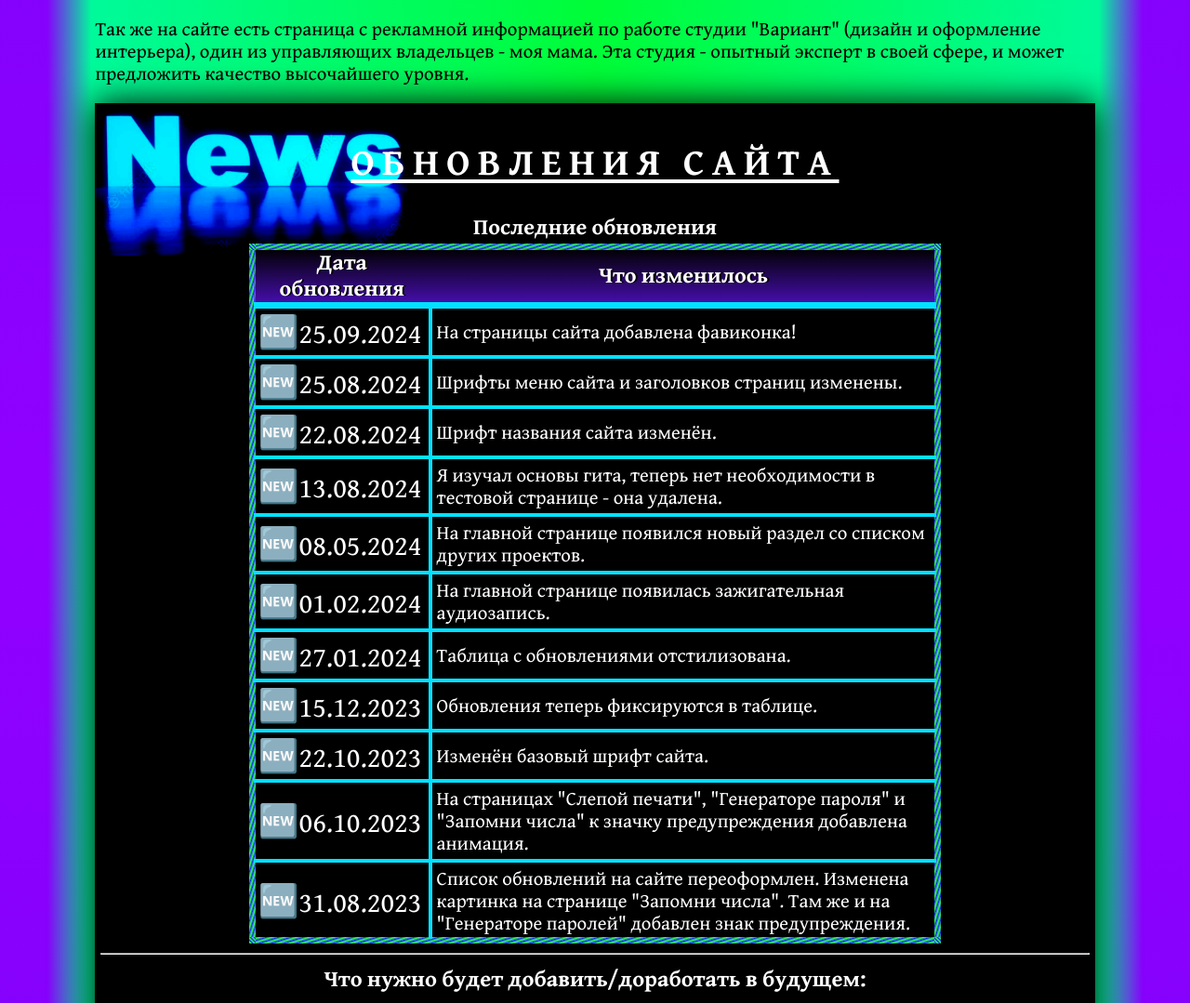
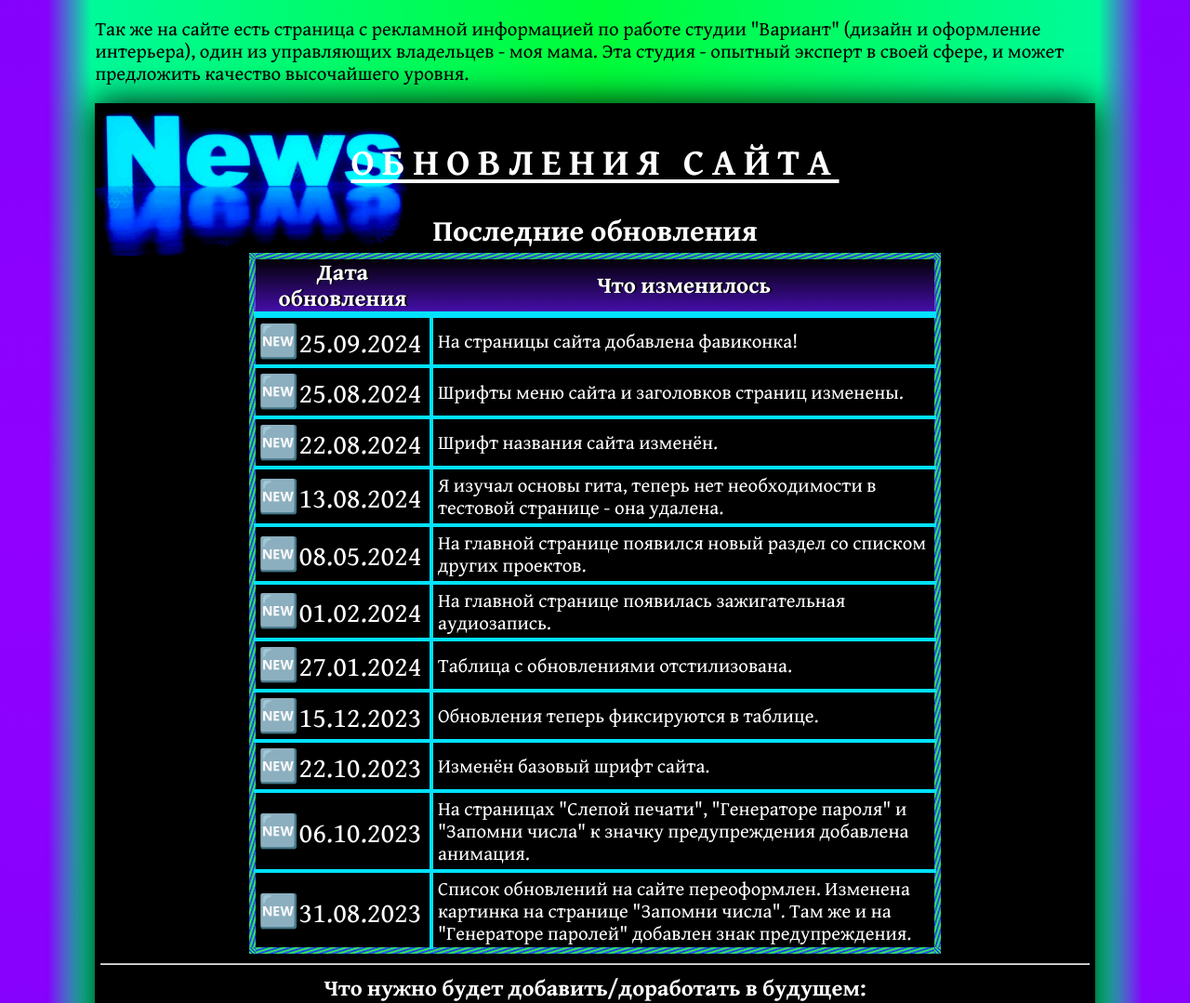
Before and after one commit to Scaler158/Scaler-s-site, a PHP site: page / in a window 1280 px wide. Shown: the part 1630-2709 px from the top of the page at 93% size. Run offline with PHP 8.4, Linux system fonts and the light colour scheme.

Commit message:
Доделки
Исправил ошибку с размером заголовка таблицы и чуть изменил заголовки над ячейками

```diff
--- a/Scaler-s-site/styles/index_style.css
+++ b/Scaler-s-site/styles/index_style.css
@@ -107,14 +107,14 @@
 	}
 
 	caption {
-		font-size: 1.5rem;
+		font-size: 2rem;
 		font-weight: bold;
 		margin-bottom: 5px;
 	}
 
 	th {
 		border-bottom: solid #00e2ff 5px;
-		font-size: 1.5rem;
+		font-size: 1.54rem;
 		text-shadow: 2px 0px 0.5px #000000;
 		background: linear-gradient(to bottom, rgba(0,0,0,0.1), rgb(102 20 251 / 67%));
 	}
```
